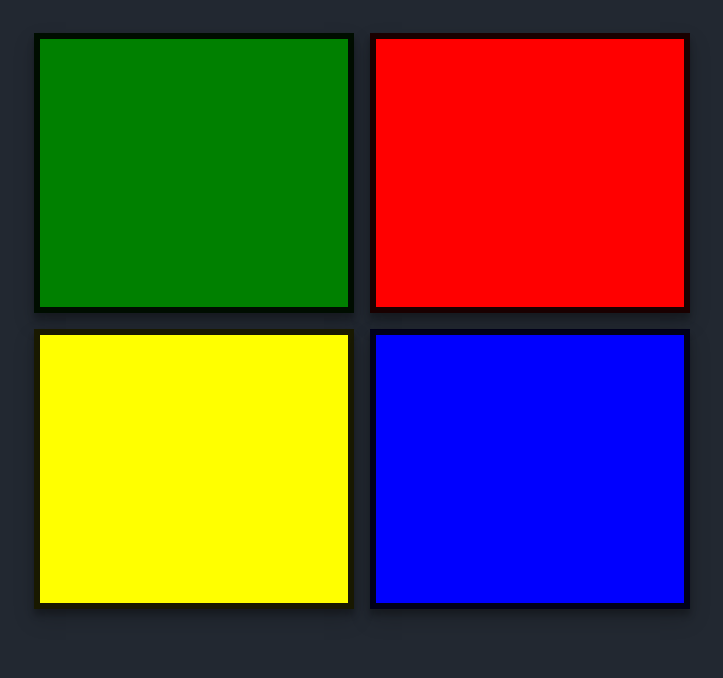
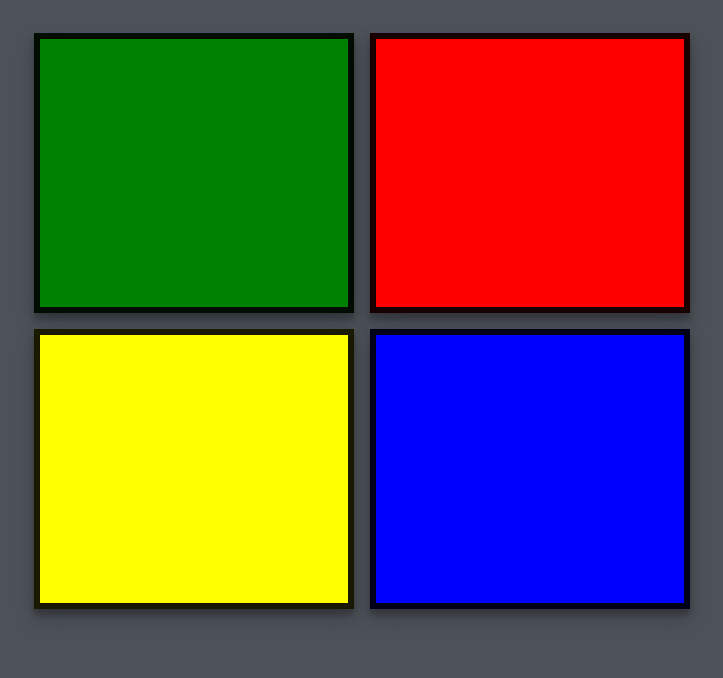
Before and after one commit to omar-zeineddine/simon-game, a plain HTML site: page index.html in a window 1280 px wide. Shown: the part 122-800 px from the top of the page, without its empty margins (278-1001 px from the left). Drawn offline with Linux system fonts and the light colour scheme.

Commit message:
style - add minor opacity change

```diff
--- a/styles/style.css
+++ b/styles/style.css
@@ -13,7 +13,7 @@ body {
   display: flex;
   justify-content: center;
   align-items: center;
-  background-color: #222831;
+  background-color: hsla(216, 18%, 16%, 0.8);
   text-align: center;
 }
 
```
